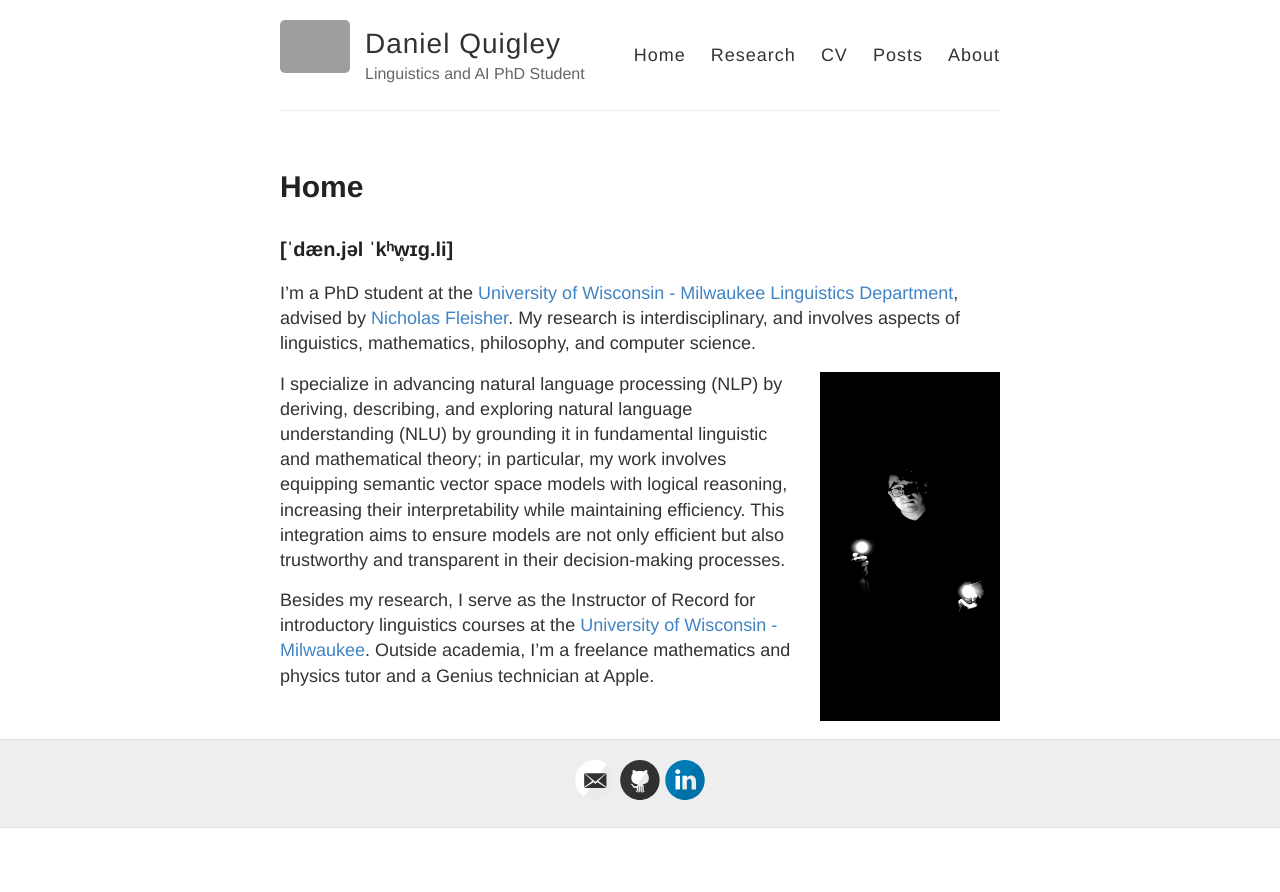
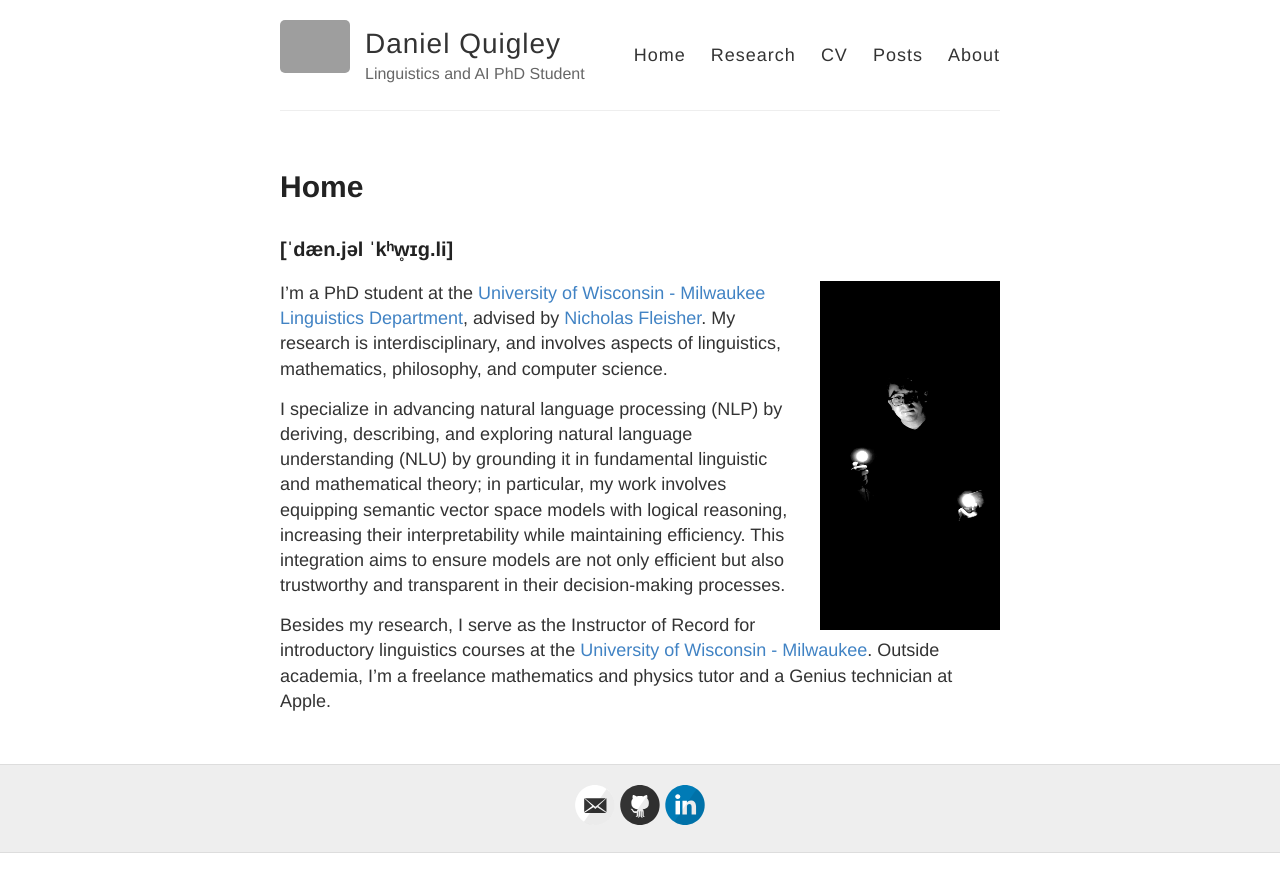
Before and after one commit to deltaquebec/dquigley.art, a Jekyll site: the page built from index.md, in a window 1280 px wide. Shown: the top 892 px of the page. Built offline with Jekyll 4.4.1, drawn with Linux system fonts in a browser that asks for light colours; grey boxes are pictures that could not be loaded.

Commit message:
Update index.md

```diff
--- a/index.md
+++ b/index.md
@@ -5,9 +5,11 @@ title: Home
 
 ### [ˈdæn.jəl ˈkʰw̥ɪɡ.li]
 
+<img src="/images/quigley_daniel_two_lights_port.jpg" alt="Profile Picture" style="float: right; margin-left: 20px; width: 180px;">
+
 I'm a PhD student at the [University of Wisconsin - Milwaukee](https://uwm.edu/) [Linguistics Department](https://uwm.edu/linguistics/), advised by [Nicholas Fleisher](https://uwm.edu/linguistics/people/fleisher-nicholas/). My research is interdisciplinary, and involves aspects of linguistics, mathematics, philosophy, and computer science.
 
-<img src="/images/quigley_daniel_two_lights_port.jpg" alt="Profile Picture" style="float: right; margin-left: 20px; width: 180px;">
+
 
 I specialize in advancing natural language processing (NLP) by deriving, describing, and exploring natural language understanding (NLU) by grounding it in fundamental linguistic and mathematical theory; in particular, my work involves equipping semantic vector space models with logical reasoning, increasing their interpretability while maintaining efficiency. This integration aims to ensure models are not only efficient but also trustworthy and transparent in their decision-making processes.
 
```
